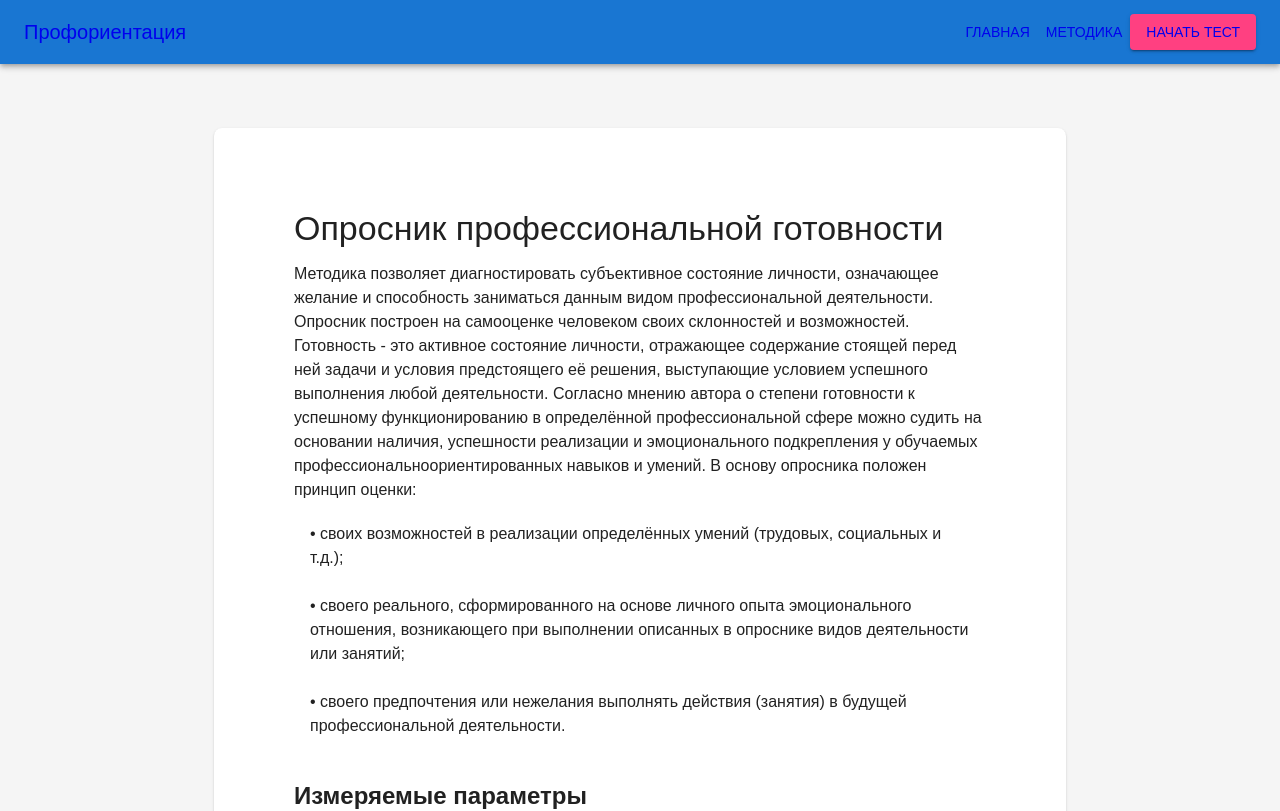
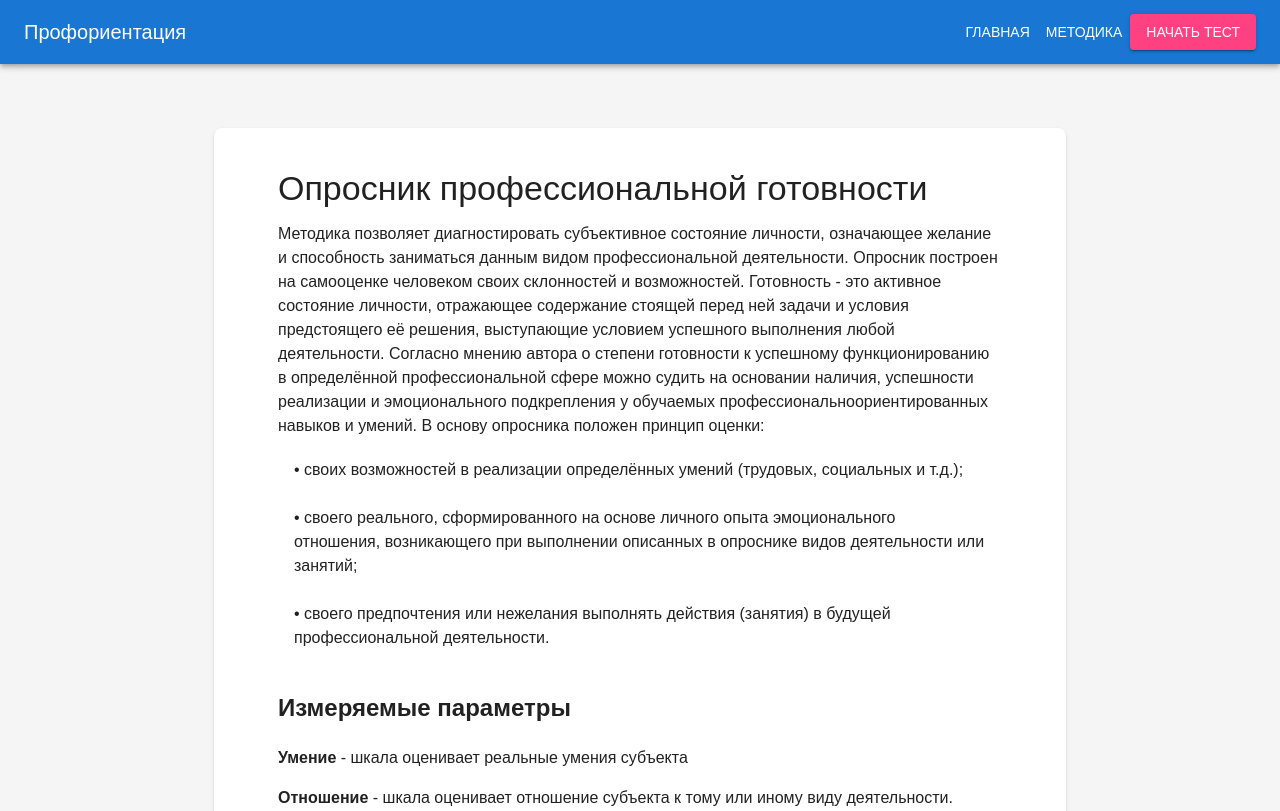
Before and after one commit to LYuree/LYuree.github.io, a React (Vite) app: page /method in a window 1280 px wide. Shown: the top 811 px of the page. Built offline with nearby package versions, Linux system fonts and the light colour scheme.

Commit message:
Добавил адаптивности тексту в hero-section и сделал бургер-меню для маленьких экранов.

```diff
--- a/package.json
+++ b/package.json
@@ -12,9 +12,11 @@
   "dependencies": {
     "@emotion/react": "^11.14.0",
     "@emotion/styled": "^11.14.0",
+    "@mui/icons-material": "^6.4.2",
     "@mui/material": "^6.4.2",
     "react": "^18.3.1",
     "react-dom": "^18.3.1",
+    "react-icons": "^5.4.0",
     "react-router-dom": "^7.1.3"
   },
   "devDependencies": {
--- a/src/components/ContentSection/ContentSection.tsx
+++ b/src/components/ContentSection/ContentSection.tsx
@@ -8,7 +8,15 @@ interface ContentSectionProps {
 
 const ContentSection: React.FC<ContentSectionProps> = ({ title, content }) => {
   return (
-    <Box sx={{ p: 10, bgcolor: 'background.paper', borderRadius: 2, boxShadow: 1 }}>
+    <Box
+      sx={{
+        px: { xs: 4, sm: 4, md: 6, lg: 8, xl: 10 }, // Responsive horizontal padding
+        py: { xs: 2, sm: 3, md: 4, lg: 5, xl: 6 }, // Responsive vertical padding
+        bgcolor: 'background.paper',
+        borderRadius: 2,
+        boxShadow: 1,
+      }}
+    >
       <Typography variant="h4" gutterBottom>
         {title}
       </Typography>
--- a/src/components/HeroSection/HeroSection.tsx
+++ b/src/components/HeroSection/HeroSection.tsx
@@ -48,7 +48,7 @@ const HeroSection: React.FC<HeroSectionProps> = ({
 
       {/* Контент */}
       <Box sx={{ position: 'relative', zIndex: 1, maxWidth: '800px', px: 2 }}>
-        <Typography variant="h2" gutterBottom sx={{ fontWeight: 'bold' }}>
+        <Typography variant="h1" gutterBottom sx={{ fontWeight: 'bold' }}>
           {title}
         </Typography>
         <Typography variant="h5" gutterBottom sx={{ mb: 4 }}>
--- a/src/components/NavBar/NavBar.tsx
+++ b/src/components/NavBar/NavBar.tsx
@@ -1,3 +1,4 @@
+import React, { useState } from 'react';
 import {
   AppBar,
   Toolbar,
@@ -5,34 +6,134 @@ import {
   Button,
   Box,
   useMediaQuery,
-} from "@mui/material";
-import { Theme } from "@mui/material/styles";
-import { Link } from "react-router-dom";
+  IconButton,
+  Drawer,
+  List,
+  ListItem,
+  ListItemText,
+  ListItemButton,
+  Divider,
+} from '@mui/material';
+import { Theme } from '@mui/material/styles';
+import { Link } from 'react-router-dom';
+import MenuIcon from '@mui/icons-material/Menu';
+import CloseIcon from '@mui/icons-material/Close';
 
 const NavBar = () => {
-  const isMobile = useMediaQuery((theme: Theme) =>
-    theme.breakpoints.down("sm")
-  );
+  const isMobile = useMediaQuery((theme: Theme) => theme.breakpoints.down('sm'));
+  const [isDrawerOpen, setIsDrawerOpen] = useState(false);
+
+  // Toggle the drawer
+  const toggleDrawer = (open: boolean) => (event: React.KeyboardEvent | React.MouseEvent) => {
+    if (
+      event.type === 'keydown' &&
+      ((event as React.KeyboardEvent).key === 'Tab' ||
+        (event as React.KeyboardEvent).key === 'Shift')
+    ) {
+      return;
+    }
+    setIsDrawerOpen(open);
+  };
+
+  // Menu items
+  const menuItems = [
+    { text: 'Главная', path: '/' },
+    { text: 'Методика', path: '/method' },
+    { text: 'Начать тест', path: '/test_init', isPrimary: true },
+  ];
 
   return (
     <AppBar position="static" color="primary">
       <Toolbar>
         <Typography variant="h6" component="div" sx={{ flexGrow: 1 }}>
-          <Link to="/">Профориентация</Link>
+          <Link to="/" style={{ color: 'inherit', textDecoration: 'none' }}>
+            Профориентация
+          </Link>
         </Typography>
 
-        {!isMobile && (
+        {!isMobile ? (
+          // Desktop menu
           <Box>
-            <Button color="inherit">
-              <Link to="/">Главная</Link>
-            </Button>
-            <Button color="inherit">
-              <Link to="/method">Методика</Link>
-            </Button>
-            <Button color="secondary" variant="contained">
-              <Link to="/test_init">Начать тест</Link>
-            </Button>
+            {menuItems.map((item) => (
+              <Button
+                key={item.text}
+                color={item.isPrimary ? 'secondary' : 'inherit'}
+                variant={item.isPrimary ? 'contained' : 'text'}
+              >
+                <Link
+                  to={item.path}
+                  style={{ color: 'inherit', textDecoration: 'none' }}
+                >
+                  {item.text}
+                </Link>
+              </Button>
+            ))}
           </Box>
+        ) : (
+          // Mobile menu with hamburger icon
+          <>
+            <IconButton
+              edge="end"
+              color="inherit"
+              aria-label="menu"
+              onClick={toggleDrawer(true)}
+            >
+              <MenuIcon />
+            </IconButton>
+            <Drawer
+              anchor="right"
+              open={isDrawerOpen}
+              onClose={toggleDrawer(false)}
+            >
+              <Box
+                sx={{ width: 250 }}
+                role="presentation"
+                onKeyDown={toggleDrawer(false)}
+              >
+                {/* Close button */}
+                <Box
+                  sx={{
+                    display: 'flex',
+                    justifyContent: 'flex-end',
+                    p: 2,
+                  }}
+                >
+                  <IconButton onClick={toggleDrawer(false)}>
+                    <CloseIcon />
+                  </IconButton>
+                </Box>
+                <Divider />
+                <List>
+                  {menuItems.map((item) => (
+                    <ListItem
+                      key={item.text}
+                      disablePadding
+                    >
+                      <ListItemButton
+                        component={Link}
+                        to={item.path}
+                        sx={{
+                          color: 'black !important', // Force black text
+                          '&:visited': {
+                            color: 'black !important', // Force black text for visited links
+                          },
+                        }}
+                        onClick={toggleDrawer(false)}
+                      >
+                        <ListItemText
+                          primary={
+                            <Typography align="right" fontWeight="bold"> {/* Make text bold */}
+                              {item.text}
+                            </Typography>
+                          }
+                        />
+                      </ListItemButton>
+                    </ListItem>
+                  ))}
+                </List>
+              </Box>
+            </Drawer>
+          </>
         )}
       </Toolbar>
     </AppBar>
--- a/src/index.css
+++ b/src/index.css
@@ -16,6 +16,14 @@ a:visited {
     color: white;
 }
 
+[data-name="drawer-menu"] a:visited {
+    color: black;
+}
+
+.drawer-nav-menu {
+    font-weight: bold;
+}
+
 .report-abuse-link > span.report-abuse-link {
     color: revert;
 }
--- a/src/pages/HomePage/HomePage.tsx
+++ b/src/pages/HomePage/HomePage.tsx
@@ -25,8 +25,6 @@ const HomePage: React.FC = () => {
       <CssBaseline />
 
       <Container maxWidth="md">
-        <Box my={8}>{/* <HeroSection /> */}</Box>
-
         <Box my={8}>
           <ContentSection
             title=""
--- a/src/theme.ts
+++ b/src/theme.ts
@@ -11,6 +11,15 @@ export const theme = createTheme({
   },
   typography: {
     fontFamily: '"Montserrat", sans-serif',
+    h1: {
+      fontSize: '1.2rem', // Base font size for h3
+      '@media (min-width:600px)': {
+        fontSize: '1.5rem', // Font size for screens wider than 600px
+      },
+      [createTheme().breakpoints.up('md')]: {
+        fontSize: '2.4rem', // Font size for screens wider than 900px (md breakpoint)
+      },
+    },
   },
   components: {
     MuiCssBaseline: {
```
Also changed, not shown: 1 other file (tests, documents, lock files or other folders).
